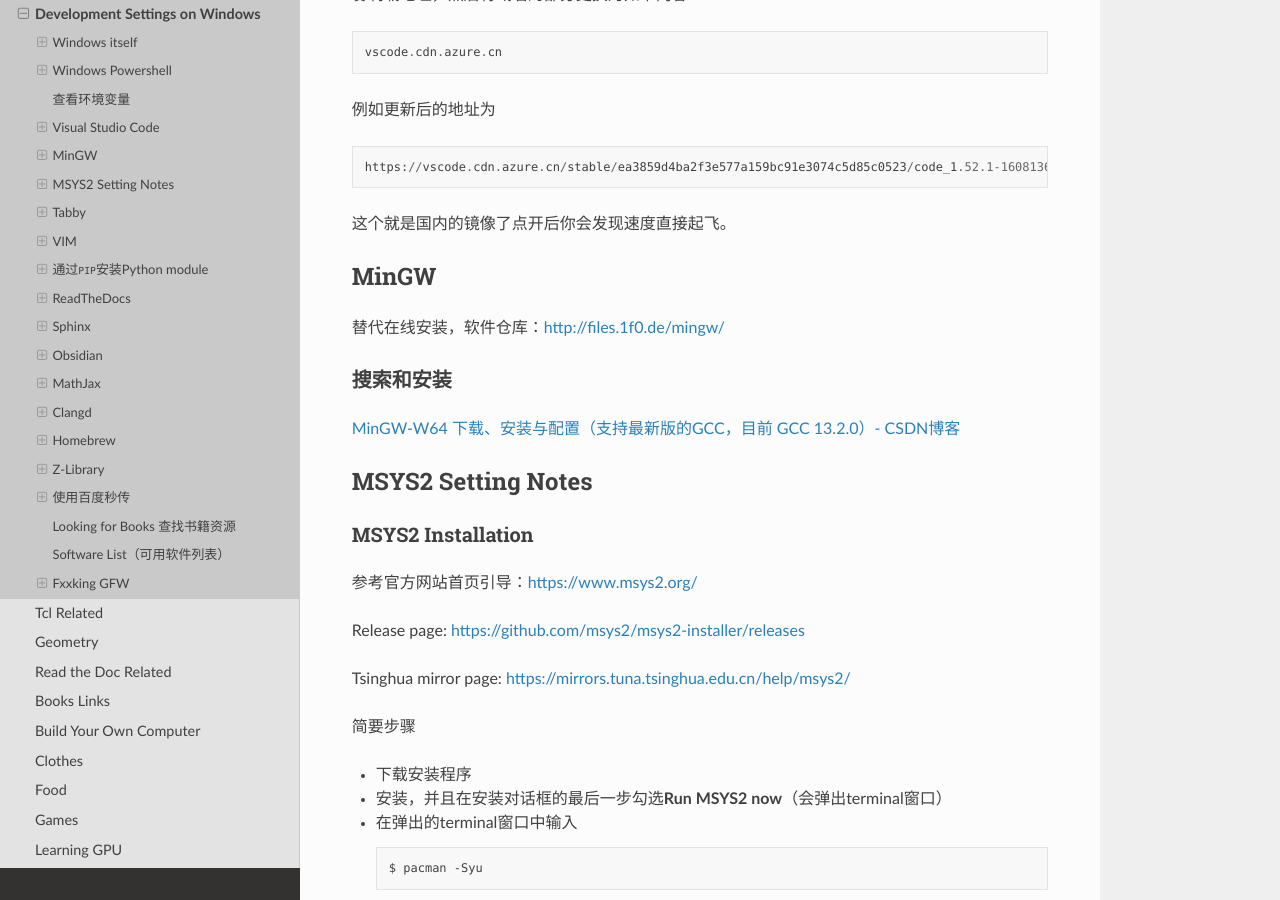
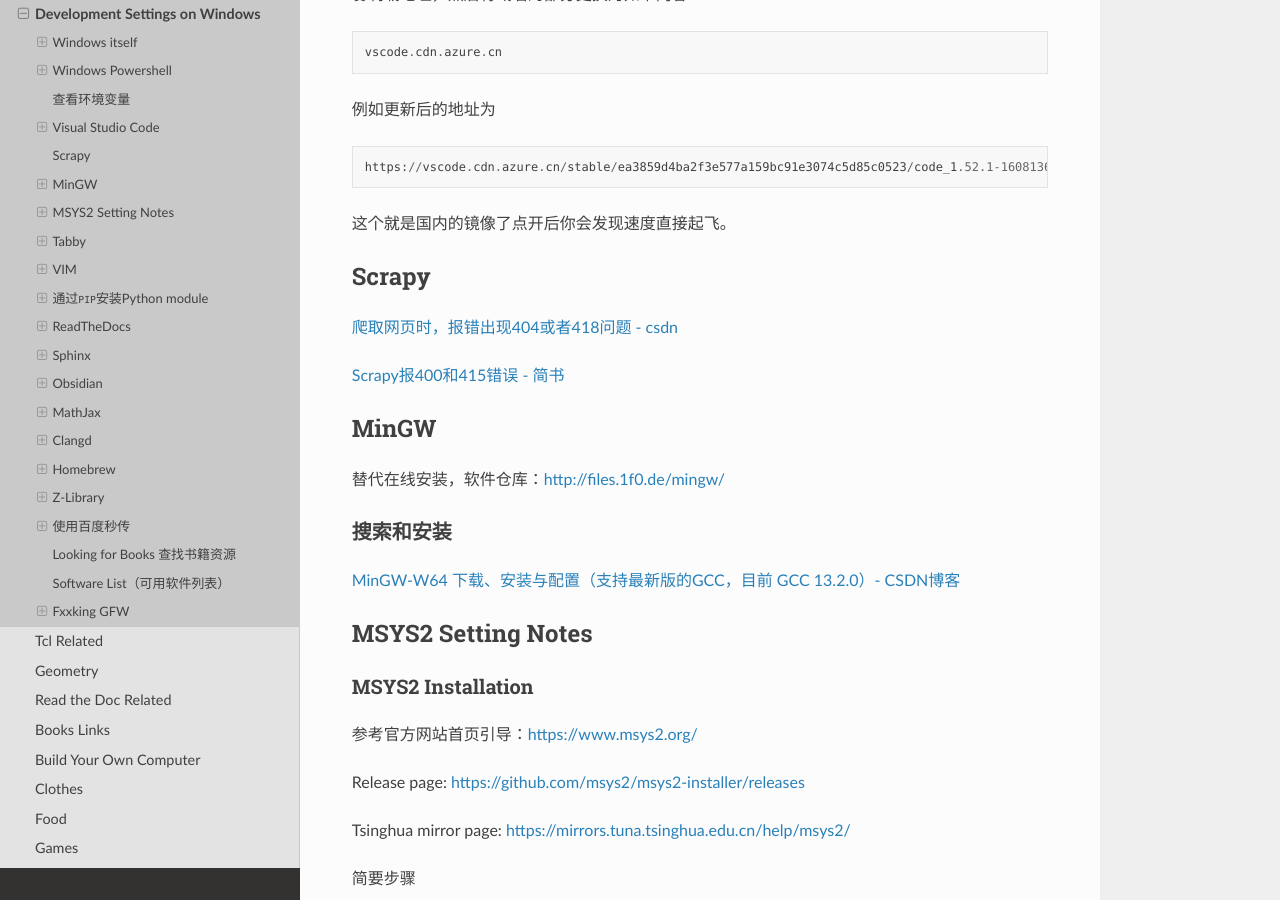
Before and after one commit to Pyrad/pyradnotes, a Sphinx documentation site: the page built from source/Notes/WinDevEnvSetup.md, in a window 1280 px wide and 900 px high, scrolled down 6038 px. Built offline with Sphinx 7.4.7 and the Read the Docs theme 2.0.0, drawn with Linux system fonts in a browser that asks for light colours; pages that are not in the unit, such as notebooks, are missing from menus.

Commit message:
Note How to fix scrapy 400 error

````diff
--- a/source/Notes/WinDevEnvSetup.md
+++ b/source/Notes/WinDevEnvSetup.md
@@ -291,6 +291,14 @@
 ```
 
 这个就是国内的镜像了点开后你会发现速度直接起飞。
+
+
+
+## Scrapy
+
+[爬取网页时，报错出现404或者418问题 - csdn](https://blog.csdn.net/m0_63097763/article/details/125305676)
+
+[Scrapy报400和415错误 - 简书](https://www.jianshu.com/p/6d8ef9649f5a)
 
 
 
````
